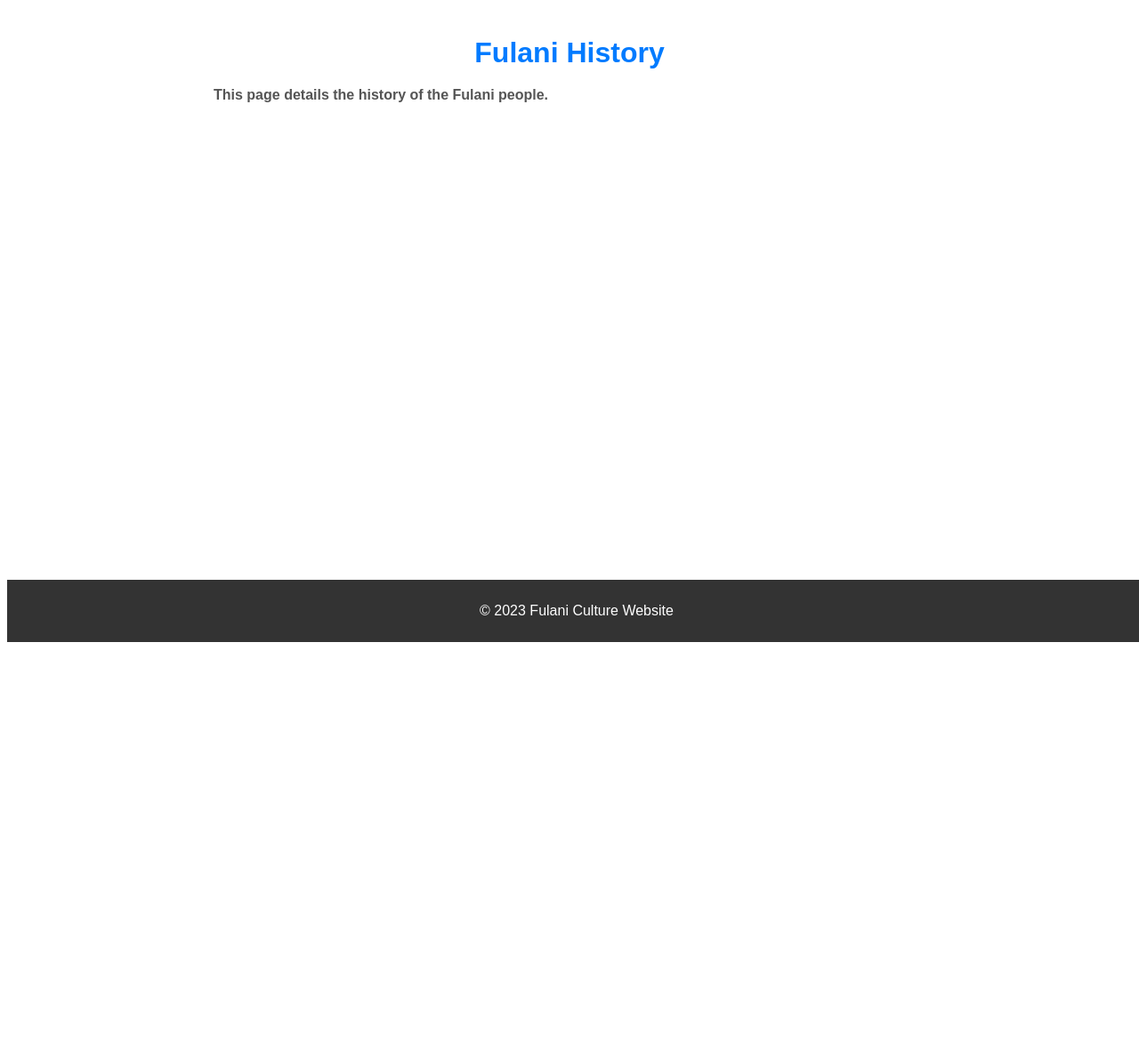
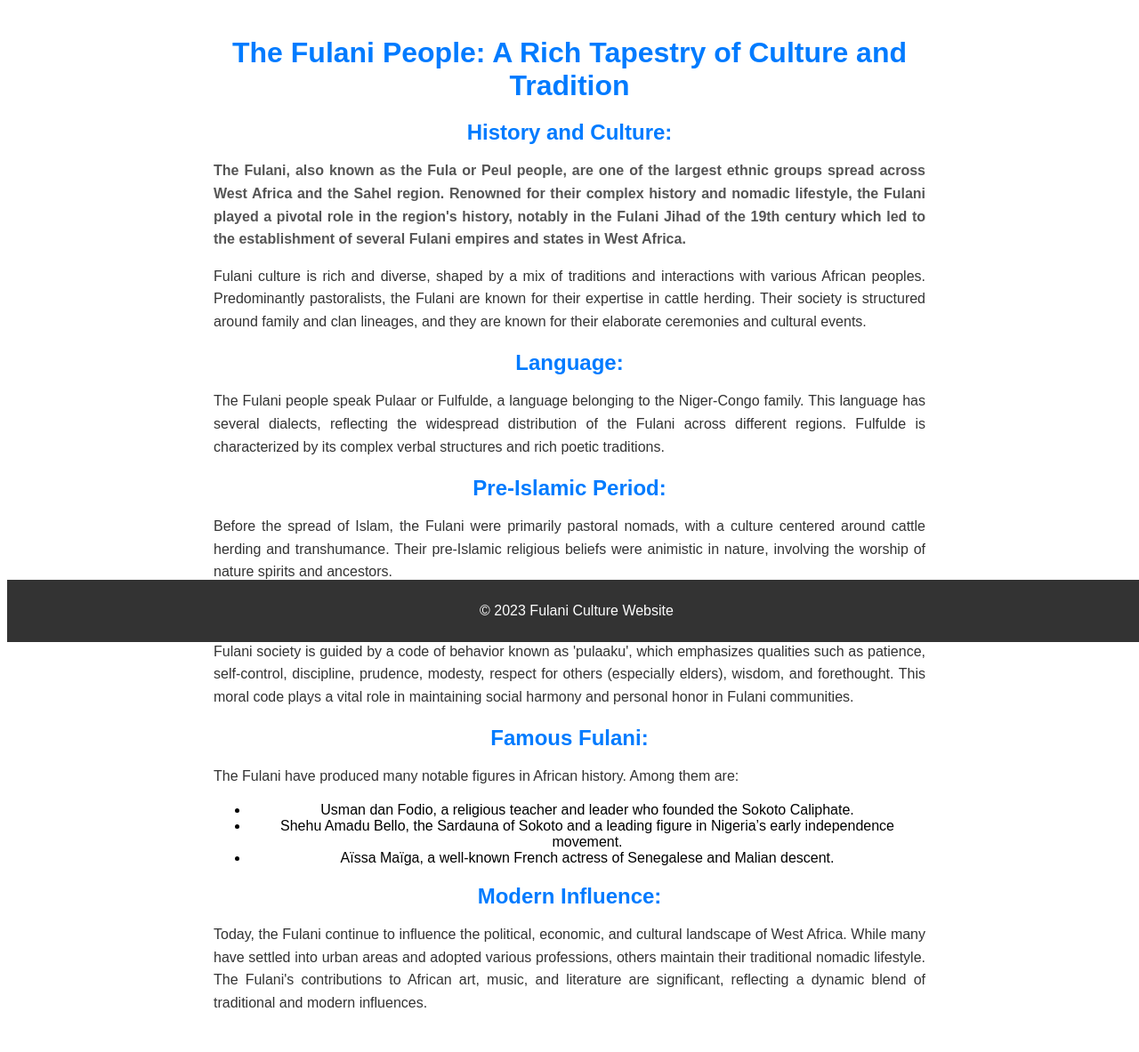
Before and after one commit to Codewithjalloh/Pulaar, a Flask app: page /fulani_history in a window 1280 px wide. Shown: the part 78-1261 px from the top of the page at 89% size. Before the commit the page ends 800 px from the top, so only its background shows below. Run offline with Flask 3, Linux system fonts and the light colour scheme.

Commit message:
Update fulani_history.html

```diff
--- a/templates/fulani_history.html
+++ b/templates/fulani_history.html
@@ -26,9 +26,82 @@
       </nav>
     </header>
 
-    <main>
-      <h1>Fulani History</h1>
-      <p>This page details the history of the Fulani people.</p>
+   <main>
+      <h1>The Fulani People: A Rich Tapestry of Culture and Tradition</h1>
+
+      <h2>History and Culture:</h2>
+      <p>
+        The Fulani, also known as the Fula or Peul people, are one of the
+        largest ethnic groups spread across West Africa and the Sahel region.
+        Renowned for their complex history and nomadic lifestyle, the Fulani
+        played a pivotal role in the region's history, notably in the Fulani
+        Jihad of the 19th century which led to the establishment of several
+        Fulani empires and states in West Africa.
+      </p>
+
+      <p>
+        Fulani culture is rich and diverse, shaped by a mix of traditions and
+        interactions with various African peoples. Predominantly pastoralists,
+        the Fulani are known for their expertise in cattle herding. Their
+        society is structured around family and clan lineages, and they are
+        known for their elaborate ceremonies and cultural events.
+      </p>
+
+      <h2>Language:</h2>
+      <p>
+        The Fulani people speak Pulaar or Fulfulde, a language belonging to the
+        Niger-Congo family. This language has several dialects, reflecting the
+        widespread distribution of the Fulani across different regions. Fulfulde
+        is characterized by its complex verbal structures and rich poetic
+        traditions.
+      </p>
+
+      <h2>Pre-Islamic Period:</h2>
+      <p>
+        Before the spread of Islam, the Fulani were primarily pastoral nomads,
+        with a culture centered around cattle herding and transhumance. Their
+        pre-Islamic religious beliefs were animistic in nature, involving the
+        worship of nature spirits and ancestors.
+      </p>
+
+      <h2>Principles and Philosophy:</h2>
+      <p>
+        Fulani society is guided by a code of behavior known as 'pulaaku', which
+        emphasizes qualities such as patience, self-control, discipline,
+        prudence, modesty, respect for others (especially elders), wisdom, and
+        forethought. This moral code plays a vital role in maintaining social
+        harmony and personal honor in Fulani communities.
+      </p>
+
+      <h2>Famous Fulani:</h2>
+      <p>
+        The Fulani have produced many notable figures in African history. Among
+        them are:
+      </p>
+      <ul>
+        <li>
+          Usman dan Fodio, a religious teacher and leader who founded the Sokoto
+          Caliphate.
+        </li>
+        <li>
+          Shehu Amadu Bello, the Sardauna of Sokoto and a leading figure in
+          Nigeria’s early independence movement.
+        </li>
+        <li>
+          Aïssa Maïga, a well-known French actress of Senegalese and Malian
+          descent.
+        </li>
+      </ul>
+
+      <h2>Modern Influence:</h2>
+      <p>
+        Today, the Fulani continue to influence the political, economic, and
+        cultural landscape of West Africa. While many have settled into urban
+        areas and adopted various professions, others maintain their traditional
+        nomadic lifestyle. The Fulani's contributions to African art, music, and
+        literature are significant, reflecting a dynamic blend of traditional
+        and modern influences.
+      </p>
     </main>
 
     <!-- Footer same as index.html -->
```
